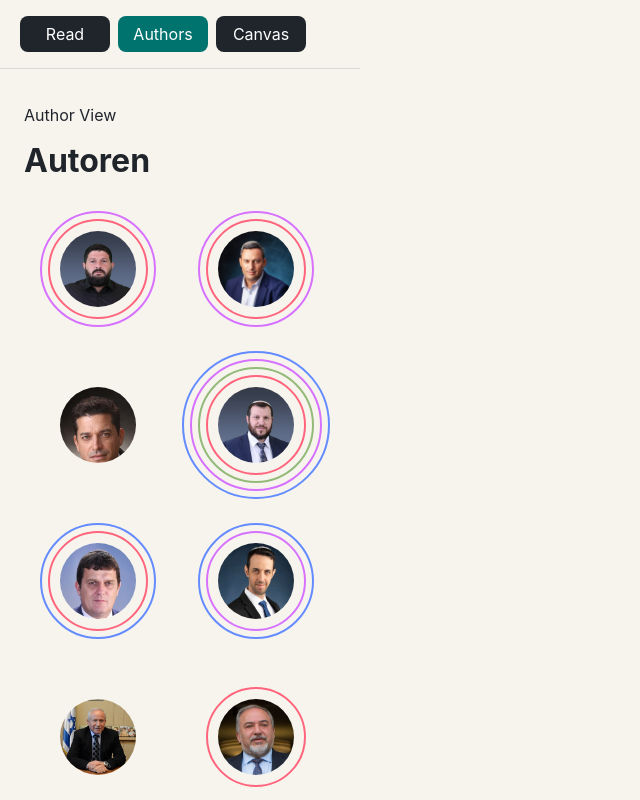
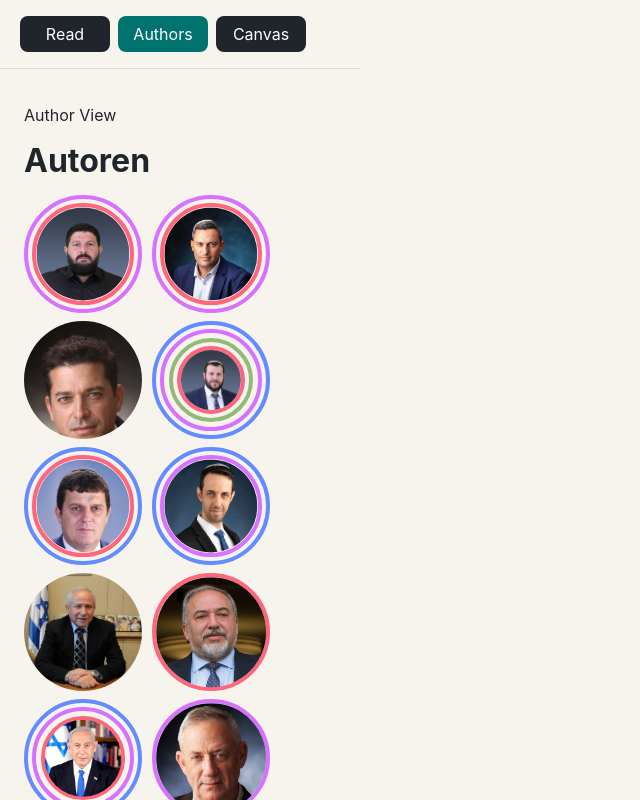
Before and after one commit to eligi9/intend, a Vue app: page / in a window 1280 px wide. Both pictures are taken after a click on the button "Authors". Shown: the top 800 px of the page, without its empty margins (0-640 px from the left). Built offline with nearby package versions, Linux system fonts and the light colour scheme.

Commit message:
Base portrait rings on component size

```diff
--- a/src/components/author-portrait/AuthorPortrait.css
+++ b/src/components/author-portrait/AuthorPortrait.css
@@ -19,8 +19,16 @@
 .author-portrait__ring::before {
   content: '';
   display: block;
-  width: calc(var(--author-image-size) + var(--ring-offset) * 2);
-  height: calc(var(--author-image-size) + var(--ring-offset) * 2);
+  width: calc(
+    var(--author-image-size) +
+    ((var(--ring-index) + 1) * var(--author-ring-stroke) * 2) +
+    (var(--ring-index) * var(--author-ring-gap) * 2)
+  );
+  height: calc(
+    var(--author-image-size) +
+    ((var(--ring-index) + 1) * var(--author-ring-stroke) * 2) +
+    (var(--ring-index) * var(--author-ring-gap) * 2)
+  );
   border: var(--author-ring-stroke) solid var(--ring-color);
   border-radius: 50%;
   box-sizing: border-box;
--- a/src/components/author-portrait/AuthorPortrait.vue
+++ b/src/components/author-portrait/AuthorPortrait.vue
@@ -17,23 +17,24 @@ const strategyDisplayOrder: IntentLabelKey[] = [
   'individual_needs',
 ]
 
-const ringOffsets = [12, 20, 28, 36]
-
 const props = withDefaults(
   defineProps<{
     author: AuthorInstance
     size?: number
   }>(),
   {
-    size: 88,
+    size: 148,
   },
 )
 
 const ringStroke = computed(() => Math.max(2, props.size * 0.035))
-const portraitSize = computed(() => {
-  const outerOffset = rings.value.length > 0 ? ringOffsets[rings.value.length - 1] : 0
-  return props.size + outerOffset * 2
-})
+const ringGap = computed(() => Math.max(2, props.size * 0.035))
+const totalRingSpace = computed(() =>
+  rings.value.length > 0
+    ? rings.value.length * ringStroke.value + (rings.value.length - 1) * ringGap.value
+    : 0,
+)
+const imageSize = computed(() => Math.max(32, props.size - totalRingSpace.value * 2))
 
 const rings = computed(() => {
   const usedLabels = new Set(props.author.usedTopLevelStrategyLabels)
@@ -43,7 +44,7 @@ const rings = computed(() => {
     .map((label, index) => ({
       label,
       color: strategyColors[label] ?? '#858b94',
-      offset: ringOffsets[index],
+      index,
     }))
 })
 
@@ -54,8 +55,9 @@ const imageAlt = computed(() => `Portrait von ${props.author.name}`)
   <figure
     class="author-portrait"
     :style="{
-      '--author-portrait-size': `${portraitSize}px`,
-      '--author-image-size': `${size}px`,
+      '--author-portrait-size': `${size}px`,
+      '--author-image-size': `${imageSize}px`,
+      '--author-ring-gap': `${ringGap}px`,
       '--author-ring-stroke': `${ringStroke}px`,
     }"
   >
@@ -64,7 +66,7 @@ const imageAlt = computed(() => `Portrait von ${props.author.name}`)
         v-for="ring in rings"
         :key="ring.label"
         class="author-portrait__ring"
-        :style="{ '--ring-color': ring.color, '--ring-offset': `${ring.offset}px` }"
+        :style="{ '--ring-color': ring.color, '--ring-index': ring.index }"
       />
     </span>
 
--- a/src/views/authors/AuthorView.css
+++ b/src/views/authors/AuthorView.css
@@ -28,8 +28,8 @@
 .author-view__item {
   display: grid;
   place-items: center;
-  width: 148px;
-  min-height: 148px;
+  width: 118px;
+  min-height: 118px;
 }
 
 @media (max-width: 780px) {
@@ -43,7 +43,7 @@
   }
 
   .author-view__item {
-    width: 148px;
-    min-height: 148px;
+    width: 118px;
+    min-height: 118px;
   }
 }
--- a/src/views/authors/AuthorView.vue
+++ b/src/views/authors/AuthorView.vue
@@ -16,7 +16,7 @@ const { authorInstances } = storeToRefs(authorStore)
 
     <section class="author-view__grid" aria-label="Autoren">
       <article v-for="author in authorInstances" :key="author.id" class="author-view__item">
-        <AuthorPortrait :author="author" :size="76" />
+        <AuthorPortrait :author="author" :size="118" />
       </article>
     </section>
   </section>
```
